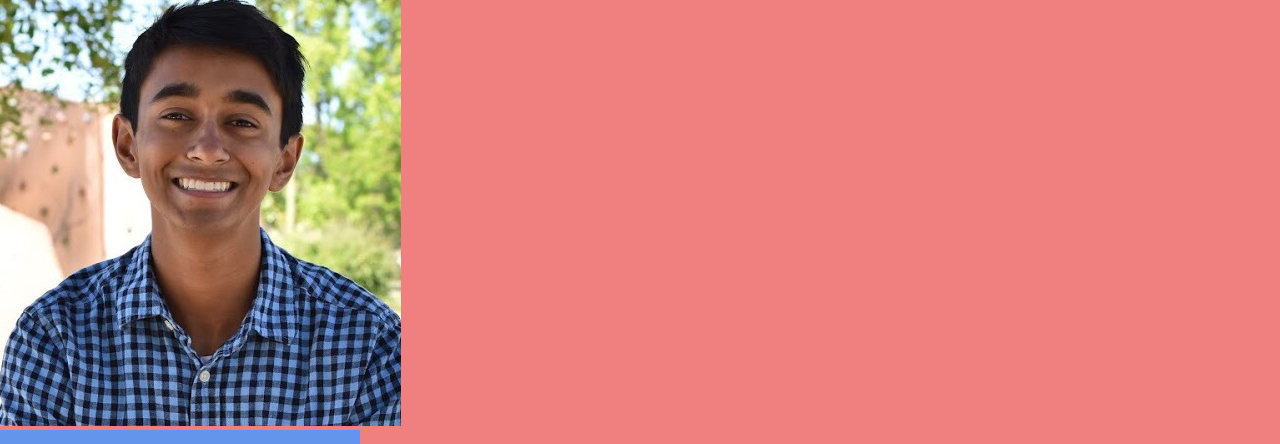
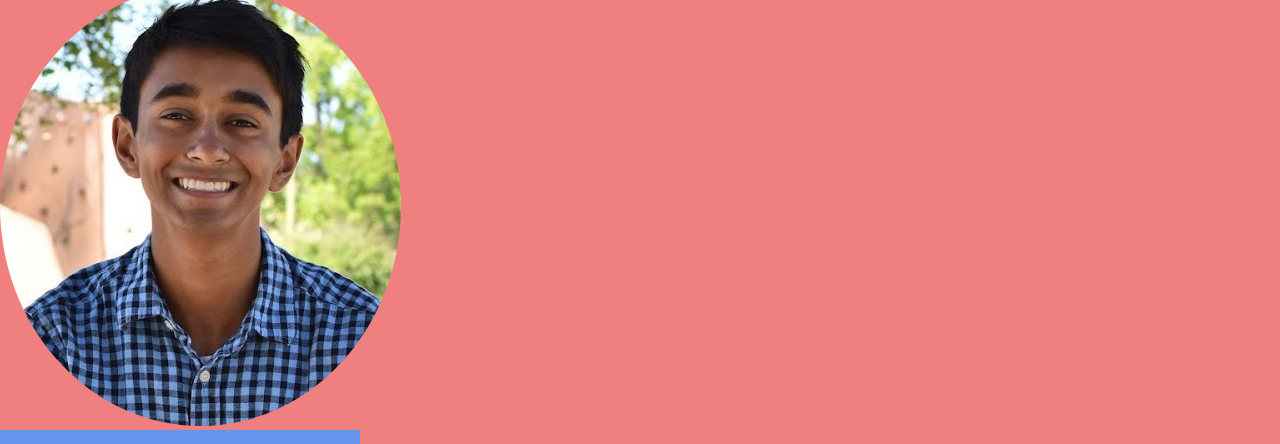
Before and after one commit to anishsundaram/Personal-Website, a plain HTML site: page index.html in a window 1280 px wide. Shown: the part 109-553 px from the top of the page. Drawn offline with Linux system fonts and the light colour scheme.

Commit message:
Add IMG styling

```diff
--- a/CSS/styles.css
+++ b/CSS/styles.css
@@ -4,6 +4,10 @@ body{
    background-color: white;
    border: none;
    padding:none;
+}
+
+img {
+  border-radius: 150%;
 }
 
 .nav-wrapper .content{
```
